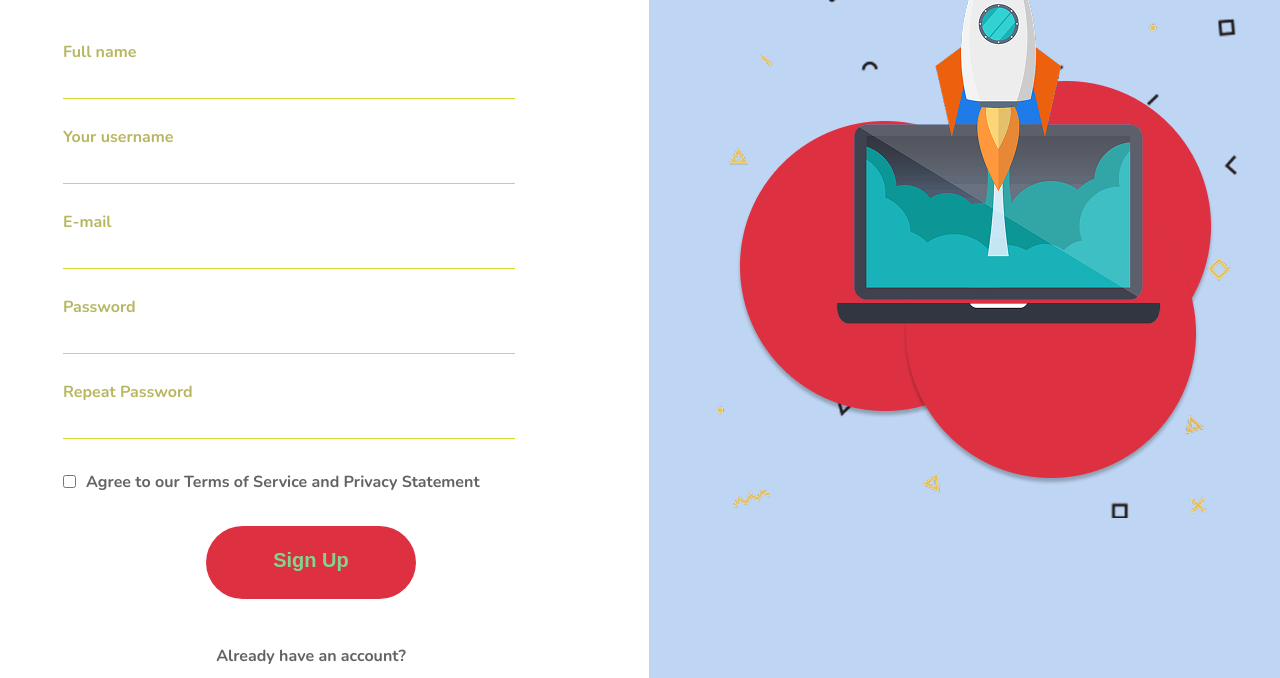
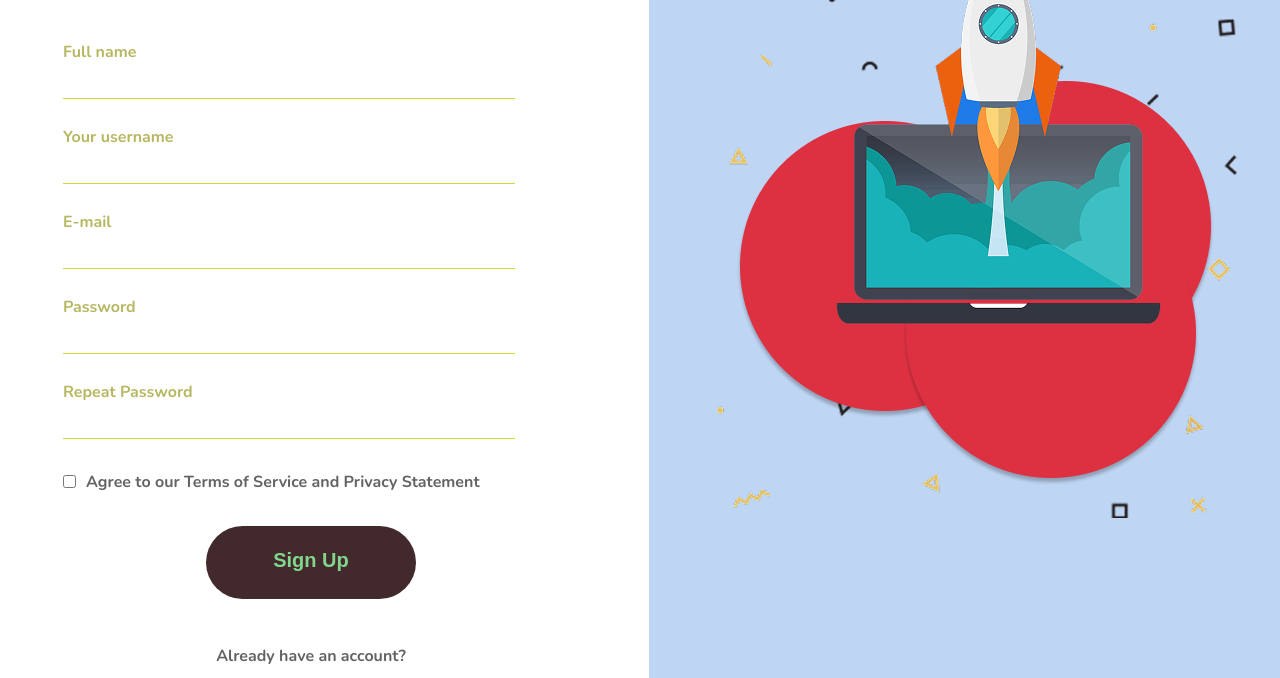
Before and after one commit to Yaholeg/control_task_12, a website: page index.html in a window 1280 px wide. Shown: the part 274-952 px from the top of the page. Drawn offline with Linux system fonts and the light colour scheme.

Commit message:
changed button background color

```diff
--- a/styles/style.css
+++ b/styles/style.css
@@ -132,7 +132,7 @@ button,
     font-size: 20px;
     line-height: 27px;
     color: #81d58d;
-    background: #DD3142;
+    background: #42292b;
     border-radius: 40px;
     padding: 21px 22px 25px 22px;
     box-sizing: border-box;
```
